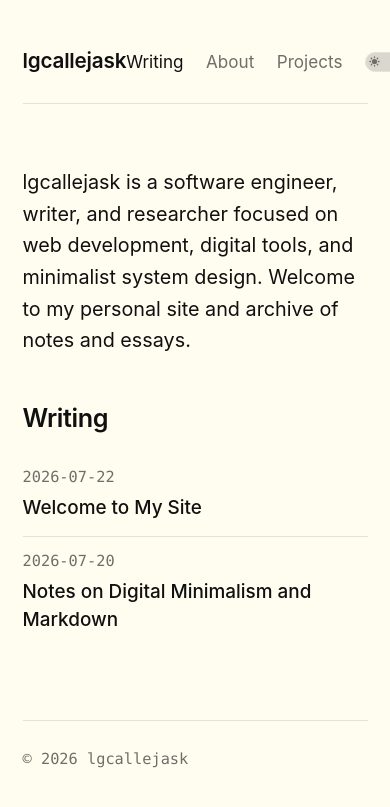
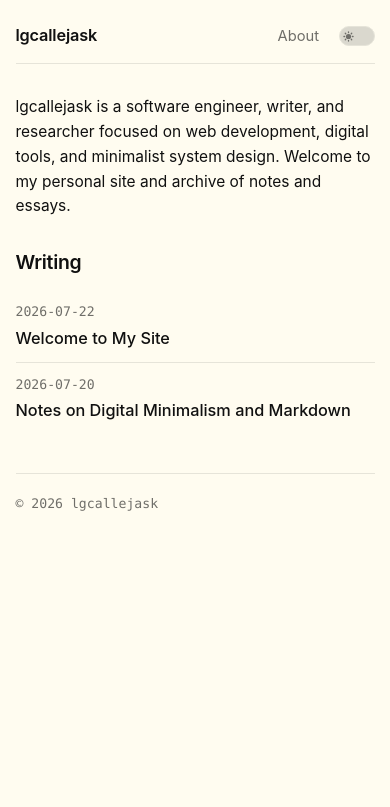
Before and after one commit to lgcallejask/lgcallejask.github.io, a Jekyll site: the page built from index.md, in a window 390 px wide. Shown: the top 807 px of the page. Built offline with Jekyll 4.4.1, drawn with Linux system fonts in a browser that asks for light colours.

Commit message:
updates small portview

```diff
--- a/_includes/header.html
+++ b/_includes/header.html
@@ -3,7 +3,7 @@
     <a href="{{ '/' | relative_url }}" class="site-title">{{ site.title }}</a>
     <nav>
       {% for item in site.navigation %}
-        <a href="{{ item.url | relative_url }}" {% if page.url == item.url %}class="active"{% endif %}>{{ item.title }}</a>
+        <a href="{{ item.url | relative_url }}" data-nav="{{ item.title | downcase }}" {% if page.url == item.url %}class="active"{% endif %}>{{ item.title }}</a>
       {% endfor %}
       <span id="theme-toggle" title="Toggle dark mode (or press 'd')" aria-label="Toggle dark mode" type="button" role="switch" aria-checked="false" tabindex="0">
         <div class="theme-toggle-slide"></div>
--- a/assets/css/style.css
+++ b/assets/css/style.css
@@ -386,6 +386,56 @@ footer {
   :root:not([data-theme="light"]) .icon-moon { display: block; }
 }
 
+@media (max-width: 600px) {
+  html {
+    font-size: 15.5px;
+  }
+
+  .container {
+    padding: 1.5rem 1rem;
+  }
+
+  header {
+    margin-bottom: 2rem;
+    padding-bottom: 1rem;
+  }
+
+  .site-title {
+    font-size: 1.05rem;
+  }
+
+  /* Show only About link and Theme Switch on mobile header */
+  nav a:not([data-nav="about"]) {
+    display: none;
+  }
+
+  h1 {
+    font-size: 1.65rem;
+  }
+
+  h2 {
+    font-size: 1.25rem;
+  }
+
+  h3 {
+    font-size: 1.05rem;
+  }
+
+  .bio-intro {
+    font-size: 1rem;
+    margin-bottom: 1.75rem;
+  }
+
+  .post-header {
+    margin-bottom: 1.75rem;
+  }
+
+  footer {
+    margin-top: 2.5rem;
+    padding-top: 1.25rem;
+  }
+}
+
 @media (max-width: 550px) {
   .post-item {
     flex-direction: column;
```
